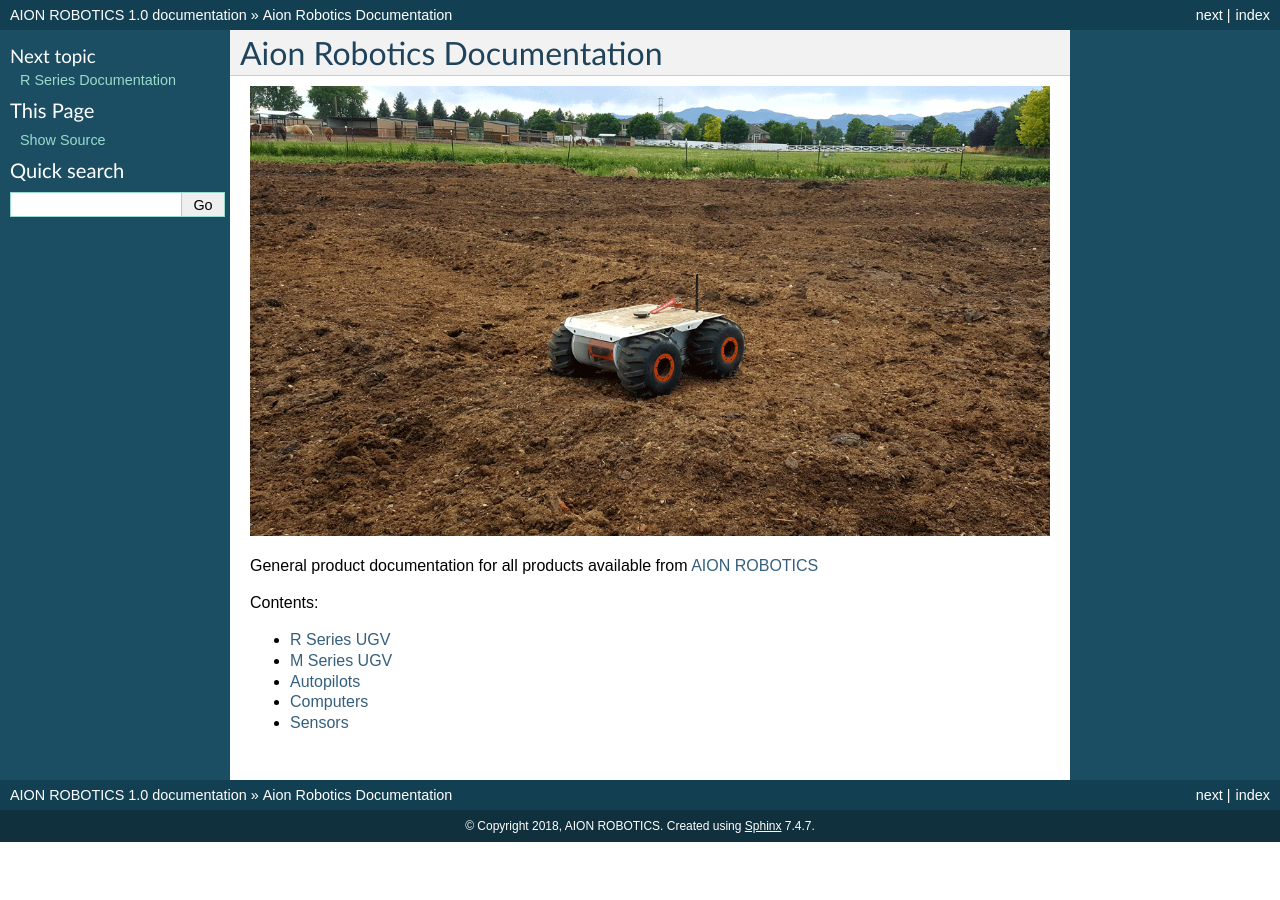
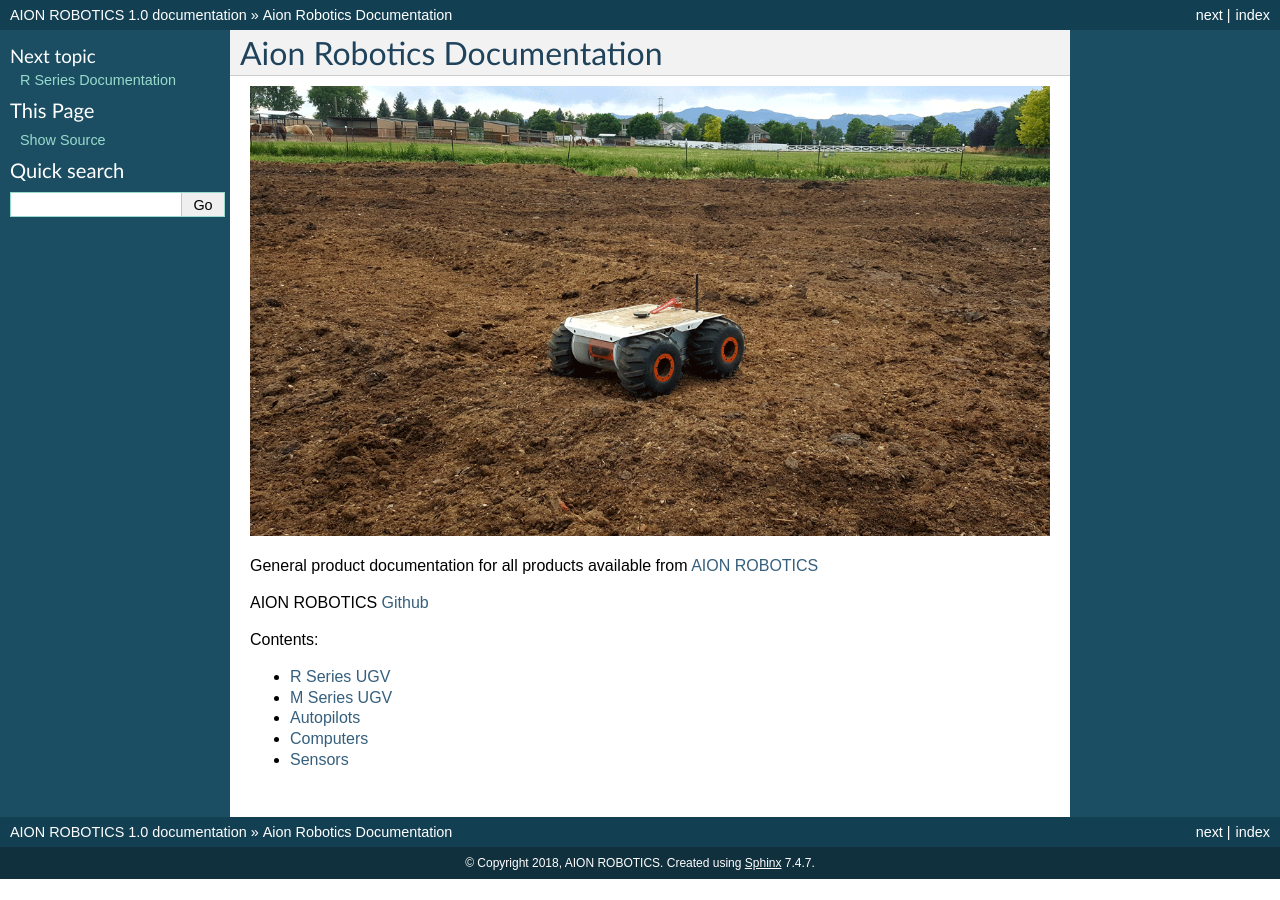
Before and after one commit to aionrobotics/docs, a Sphinx documentation site: the page built from docs/index.rst, in a window 1280 px wide. Built offline with Sphinx 7.4.7, drawn with Linux system fonts in a browser that asks for light colours.

Commit message:
Add github link

```diff
--- a/docs/index.rst
+++ b/docs/index.rst
@@ -6,6 +6,7 @@ Aion Robotics Documentation
 
 General product documentation for all products available from `AION ROBOTICS <https://www.aionrobotics.com/>`_
 
+AION ROBOTICS `Github <https://www.github.com/aionrobotics/>`_
 
 Contents:
 
```
